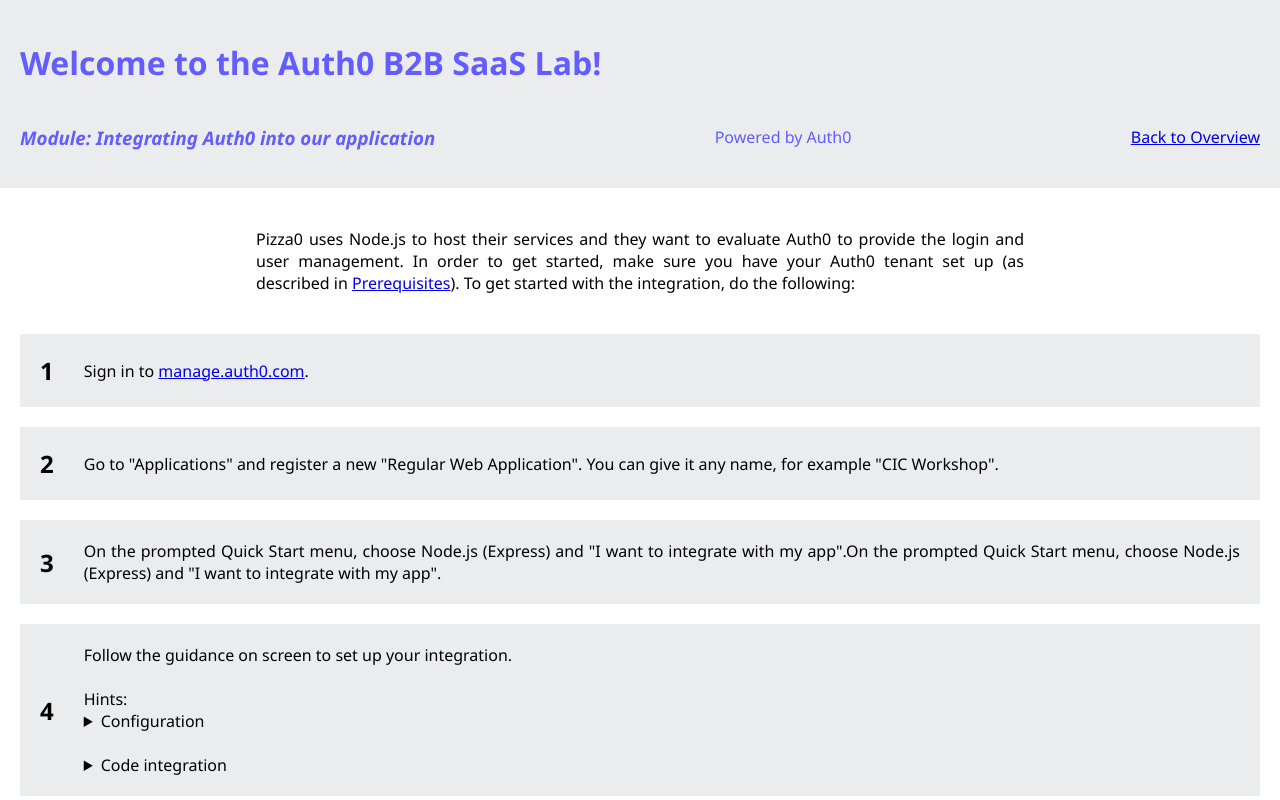
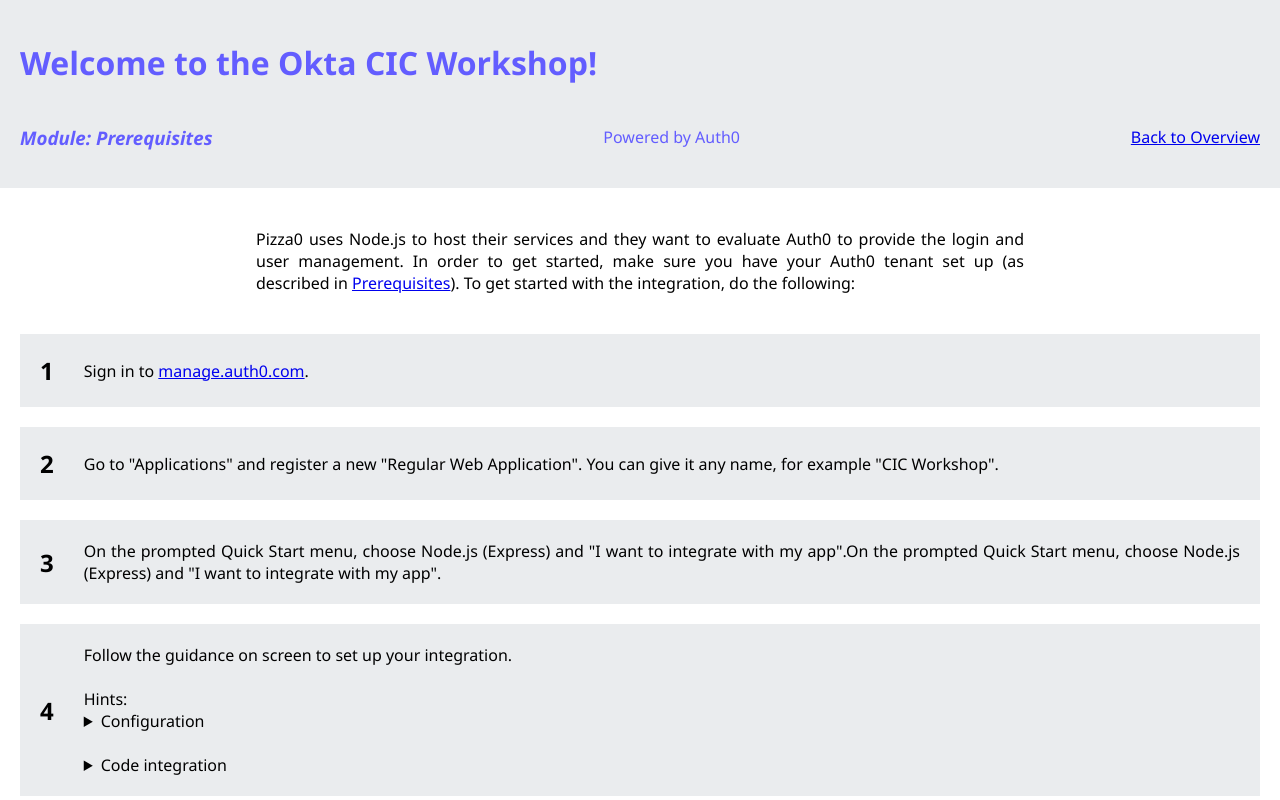
Before and after one commit to escobar022/okta-cic-workshop, a website: page pages/1.html in a window 1280 px wide. Shown: the top 800 px of the page. Drawn offline with Linux system fonts and the light colour scheme.

```diff
--- a/pages/1.html
+++ b/pages/1.html
@@ -3,19 +3,20 @@
 
 <head>
     <meta charset="utf-8">
-    <title>Auth0 B2B SaaS Lab</title>
+    <title>Okta CIC Workshop</title>
     <link rel="stylesheet" href="/static/index.css">
 </head>
 
 <body>
     <header>
-        <h1>Welcome to the Auth0 B2B SaaS Lab!</h1>
+        <h1>Welcome to the Okta CIC Workshop!</h1>
         <div class="sub">
-            <h3><i>Module: Integrating Auth0 into our application</i></h3>
+            <h3><i>Module: Prerequisites</i></h3>
             <p>Powered by Auth0</p>
             <a href="/">Back to Overview</a>
         </div>
     </header>
+
 
     <section id="overview">
         Pizza0 uses Node.js to host their services and they want to evaluate Auth0 to provide the login and user
@@ -78,7 +79,6 @@
                     load the
                     order.html page if that is the case.
                 </p>
-                </code>
             </details>
         </div>
     </section>
```
